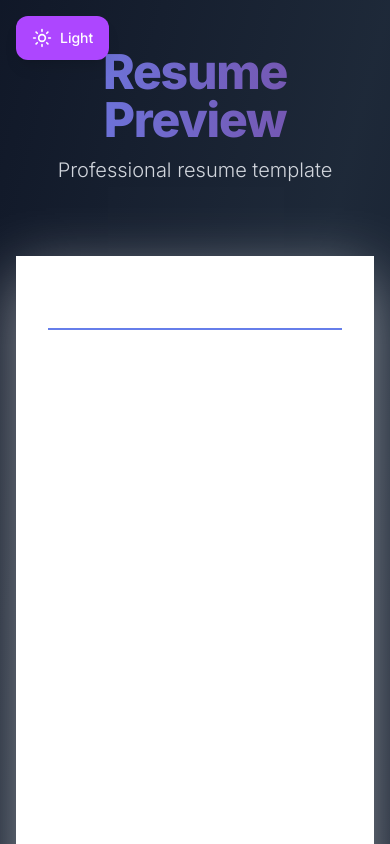
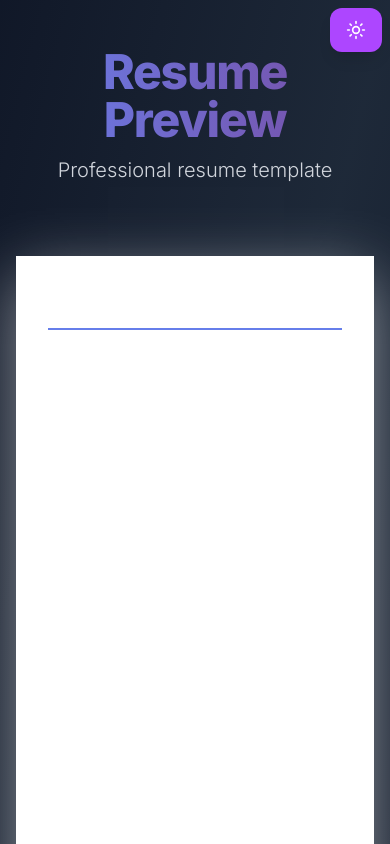
Before and after one commit to Elangovan1350/resume-builder, a Next.js app: page /resume in a window 390 px wide. Shown: the top 844 px of the page. Built offline with nearby package versions, Linux system fonts and the light colour scheme.

Commit message:
change23

```diff
--- a/src/component/theme.tsx
+++ b/src/component/theme.tsx
@@ -11,7 +11,7 @@ const Theme = () => {
     <button
       onClick={handleTheme}
       type="button"
-      className={`fixed top-4 left-4 z-50 px-4 py-3 rounded-xl shadow-lg transition-all duration-300 hover:scale-110 active:scale-95 flex items-center gap-2 font-medium touch-manipulation select-none ${
+      className={`fixed top-2 right-2 sm:top-4 sm:right-4 z-50 px-4 py-3 rounded-xl shadow-lg transition-all duration-300 hover:scale-110 active:scale-95 flex items-center gap-2 font-medium touch-manipulation select-none ${
         theme
           ? "bg-gray-800 text-yellow-400 hover:bg-gray-900 hover:shadow-[0_0_20px_rgba(250,204,21,0.3)]"
           : "bg-purple-500 text-white hover:bg-purple-600 hover:shadow-[0_0_20px_rgba(168,85,247,0.4)]"
@@ -20,12 +20,12 @@ const Theme = () => {
       {theme ? (
         <>
           <MoonIcon className="w-5 h-5" />
-          <span className="text-sm">Dark</span>
+          <span className="hidden sm:block text-sm">Dark</span>
         </>
       ) : (
         <>
           <SunIcon className="w-5 h-5" />
-          <span className="text-sm">Light</span>
+          <span className="hidden sm:block text-sm">Light</span>
         </>
       )}
     </button>
```
